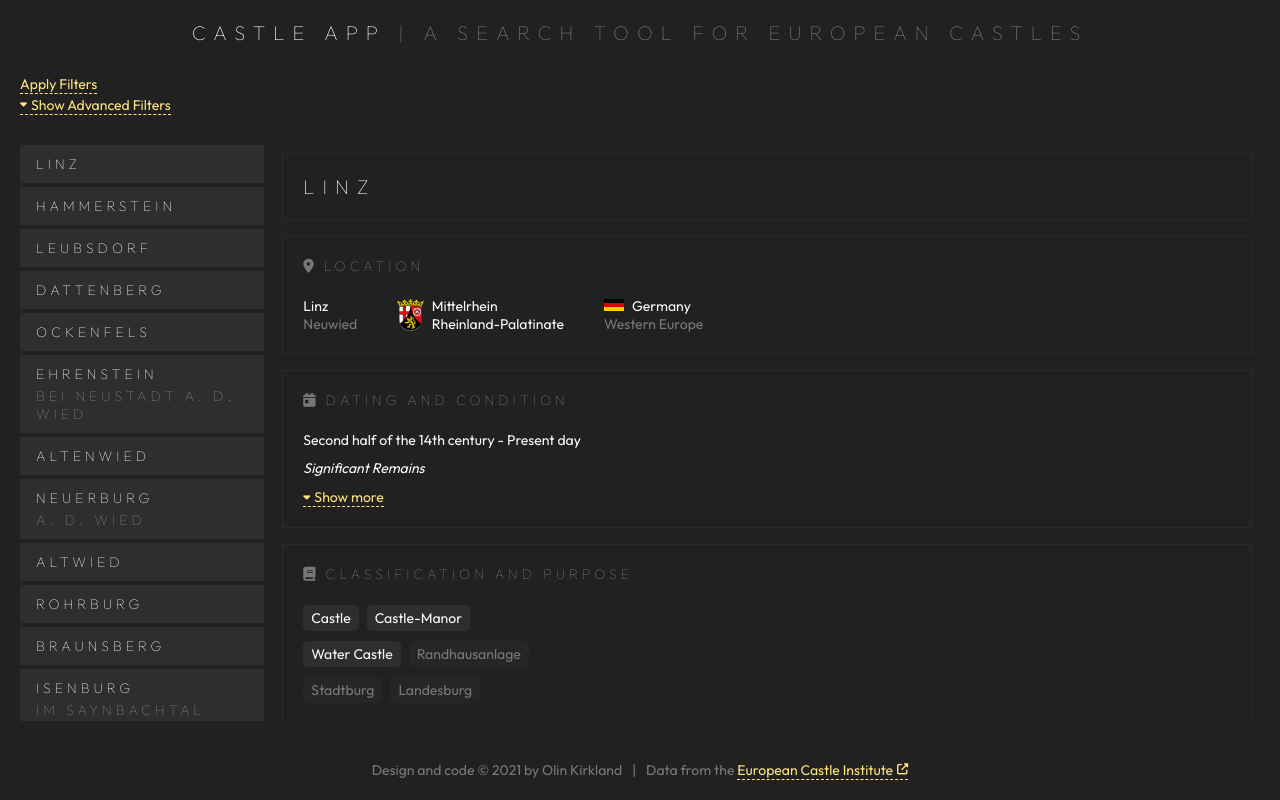
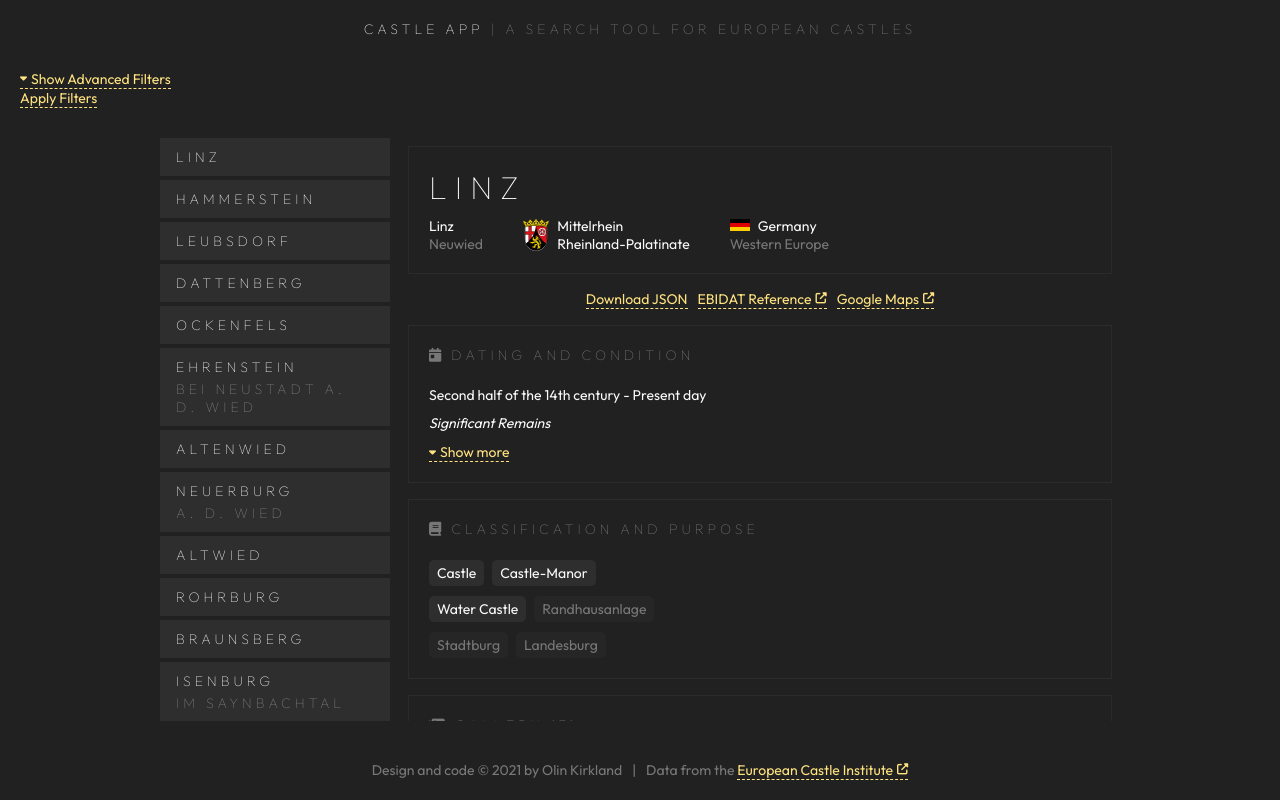
Before and after one commit to olinkirkland/castle-app, a React (Create React App) app: page / in a window 1280 px wide. Built offline with nearby package versions, Linux system fonts and the light colour scheme.

Commit message:
Add google maps button, fixed w

```diff
--- /dev/null
+++ b/src/SearchFilter.tsx
@@ -0,0 +1 @@
+export interface SearchFilter {}
--- a/src/assets/css/styles.css
+++ b/src/assets/css/styles.css
@@ -114,7 +114,7 @@ h3 {
   margin-bottom: 0.8rem; }
 
 h1 {
-  font-size: 2rem;
+  font-size: 3.2rem;
   letter-spacing: 8px; }
   h1 span {
     opacity: 0.4; }
@@ -132,8 +132,9 @@ article {
   position: relative;
   display: flex;
   height: 0;
+  width: 96rem;
   flex-grow: 1;
-  margin: 2rem; }
+  margin: 2rem auto; }
 
 section {
   height: 100%;
--- a/src/assets/scss/styles.scss
+++ b/src/assets/scss/styles.scss
@@ -141,7 +141,7 @@ h3 {
 }
 
 h1 {
-  font-size: 2rem;
+  font-size: 3.2rem;
   letter-spacing: 8px;
 
   span {
@@ -164,8 +164,9 @@ article {
   position: relative;
   display: flex;
   height: 0;
+  width: 96rem;
   flex-grow: 1;
-  margin: 2rem;
+  margin: 2rem auto;
 }
 
 section {
--- a/src/components/CastleDetails.tsx
+++ b/src/components/CastleDetails.tsx
@@ -43,17 +43,13 @@ export default function CastleDetails({ castle }: Props) {
   return (
     <div className="details">
       <div className="info">
-        <h1>{castle.name.primary}</h1>
-        {castle.name.secondary && castle.name.secondary.length > 0 && (
-          <h2>{castle.name.secondary}</h2>
-        )}
-      </div>
+        <div className="title">
+          <h1>{castle.name.primary}</h1>
+          {castle.name.secondary && castle.name.secondary.length > 0 && (
+            <h2>{castle.name.secondary}</h2>
+          )}
+        </div>
 
-      <div className="info">
-        <div className="info-header">
-          <i className="fa-solid fa-location-dot"></i>
-          <h2>Location</h2>
-        </div>
         <div className="location">
           <div>
             {castle.location.city && <p>{`${castle.location.city}`}</p>}
@@ -83,6 +79,35 @@ export default function CastleDetails({ castle }: Props) {
             <p className="muted">{castle.location.subregion.en}</p>
           </div>
         </div>
+      </div>
+      <div className="details-footer">
+        <button className="btn" onClick={onClickJson}>
+          <span>Download JSON</span>
+        </button>
+
+        <a
+          className="btn"
+          href={castle.urls[0]}
+          target="_blank"
+          rel="noreferrer"
+        >
+          <span>EBIDAT Reference</span>
+          <i className="fa-solid fa-up-right-from-square"></i>
+        </a>
+
+        <a
+          href={`https://google.com/maps/search/${castle.name.primary} ${
+            castle.name.secondary ? castle.name.secondary : ''
+          }, ${castle.location.city ? castle.location.city : ''}, ${
+            castle.location.county ? castle.location.county : ''
+          }, ${castle.location.state.de}, ${castle.location.country.en}`}
+          target="_blank"
+          className="btn"
+          rel="noreferrer"
+        >
+          <span>Google Maps</span>
+          <i className="fa-solid fa-up-right-from-square"></i>
+        </a>
       </div>
 
       <div className="info">
@@ -194,22 +219,6 @@ export default function CastleDetails({ castle }: Props) {
           <li>{castle.slug}</li>
         </ul>
       </div>
-
-      <div className="details-footer">
-        <button className="btn" onClick={onClickJson}>
-          <span>Download JSON</span>
-        </button>
-
-        <a
-          className="btn"
-          href={castle.urls[0]}
-          target="_blank"
-          rel="noreferrer"
-        >
-          <span>EBIDAT Reference</span>
-          <i className="fa-solid fa-up-right-from-square"></i>
-        </a>
-      </div>
     </div>
   );
 }
--- a/src/components/Header.tsx
+++ b/src/components/Header.tsx
@@ -3,9 +3,10 @@ import React from 'react';
 function Header() {
   return (
     <header>
-      <h1>
-        Castle App <span>| A Search Tool for European Castles</span>
-      </h1>
+      <h2>
+        Castle App
+        <span className="muted"> | A Search Tool for European Castles</span>
+      </h2>
     </header>
   );
 }
--- a/src/components/Search.tsx
+++ b/src/components/Search.tsx
@@ -9,18 +9,22 @@ function Search({ applyFilters }: Props) {
   const [filters, setFilters] = useState([]);
 
   return (
-    <div className="search">
-      <button className="btn" onClick={applyFilters(filters)}>
-        Apply Filters
-      </button>
-
+    <form
+      className="search"
+      onSubmit={(event) => {
+        event.preventDefault();
+        applyFilters(filters);
+      }}
+    >
       <Drawer
         textOpen="Show Advanced Filters"
         textClose="Hide Advanced Filters"
       >
         <span>Advanced Filters</span>
       </Drawer>
-    </div>
+
+      <input className="btn" type="submit" value="Apply Filters" />
+    </form>
   );
 }
 
```
Also changed, not shown: 1 other file (tests, documents, lock files or other folders).
